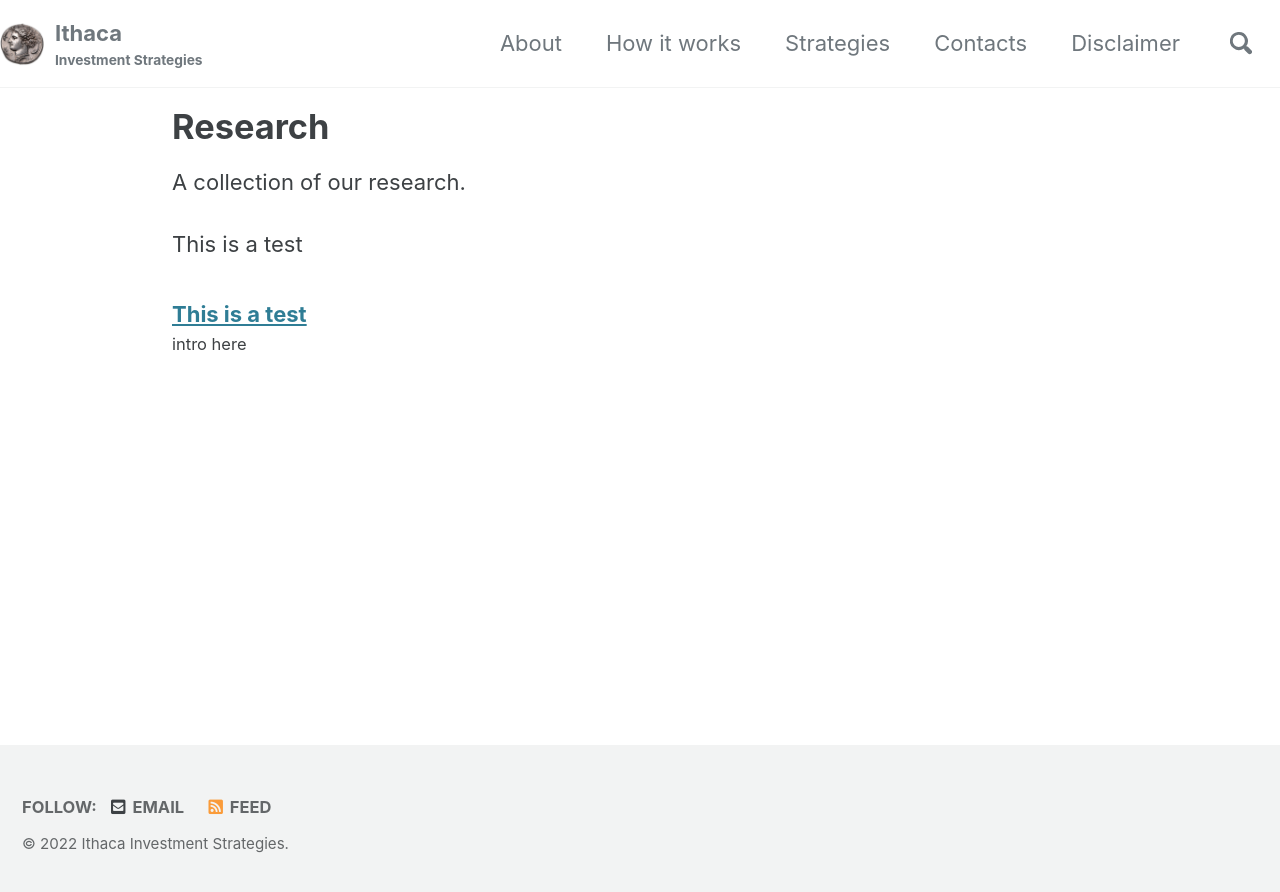
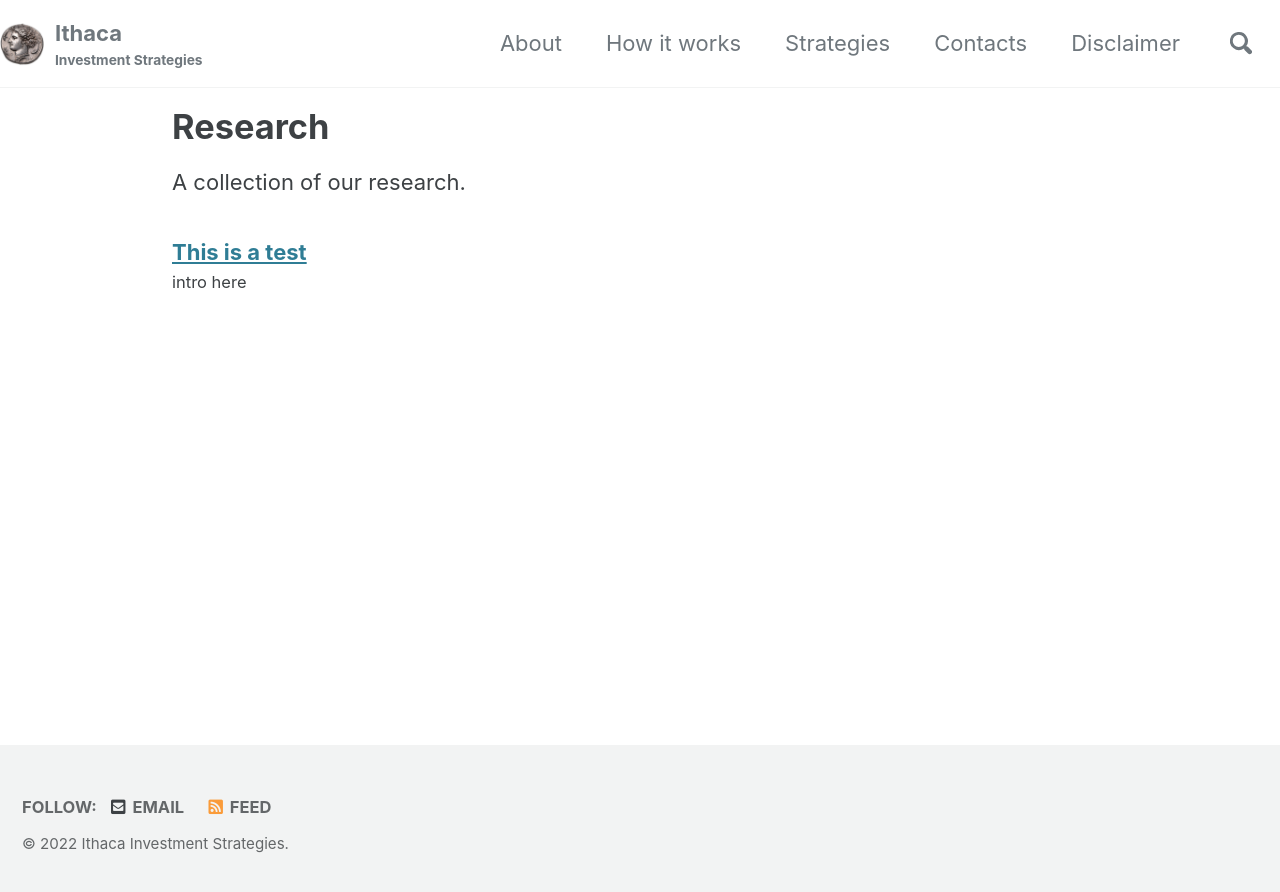
Before and after one commit to IthacaResearch/ithacaresearch.github.io, a Jekyll site: the page built from category/research.md, in a window 1280 px wide. Shown: the top 892 px of the page. Built offline with Jekyll 4.4.1, drawn with Linux system fonts in a browser that asks for light colours; cached includes are drawn as plain includes.

Commit message:
Update research.md

```diff
--- a/category/research.md
+++ b/category/research.md
@@ -8,7 +8,3 @@ classes: wide
 ---
 
 A collection of our research.
-
-{% for res in site.research %}
-  <p>{{ res.content | markdownify }}</p>
-{% endfor %}
```
